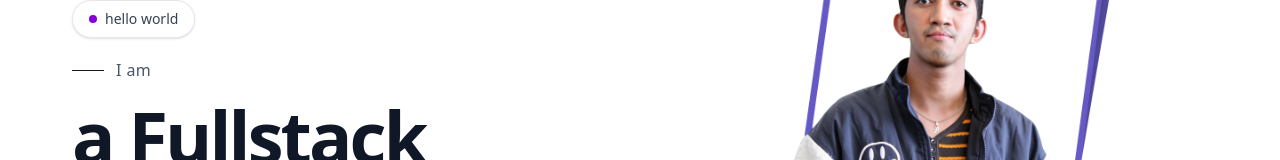
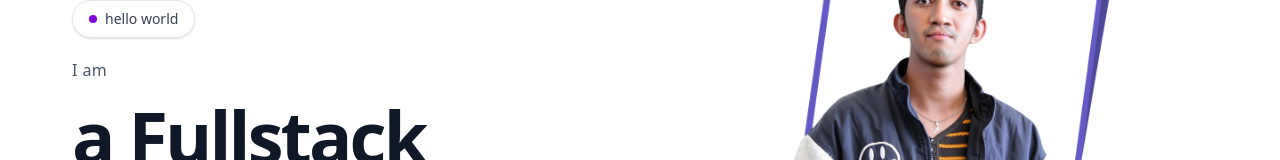
Before and after one commit to rakotoarisonlandry/portfolioV.02, a Next.js app: page / in a window 1280 px wide. Shown: the part 205-365 px from the top of the page. Built offline with nearby package versions, Linux system fonts and the light colour scheme.

Commit message:
CV updated

```diff
--- a/src/components/sections/hero-section.tsx
+++ b/src/components/sections/hero-section.tsx
@@ -63,7 +63,7 @@ export function HeroSection() {
                 <ProfileBadge text="hello world" />
 
                 <div className="flex items-center gap-3 mt-5">
-                  <span className="h-px w-8 bg-primary" />
+                  {/* <span className="h-px w-8 bg-primary" /> */}
                   <p className="text-gray-600 text-sm sm:text-base font-medium tracking-wide">
                     I am
                   </p>
```
Also changed, not shown: 1 other file (tests, documents, lock files or other folders).
